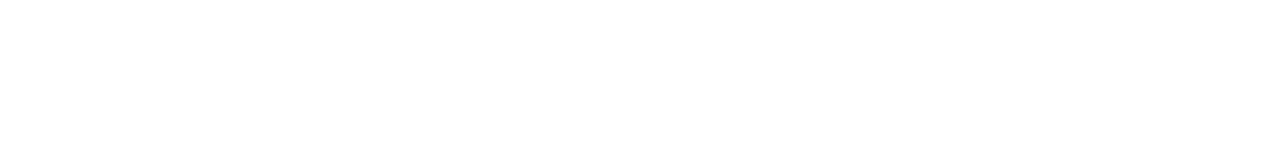
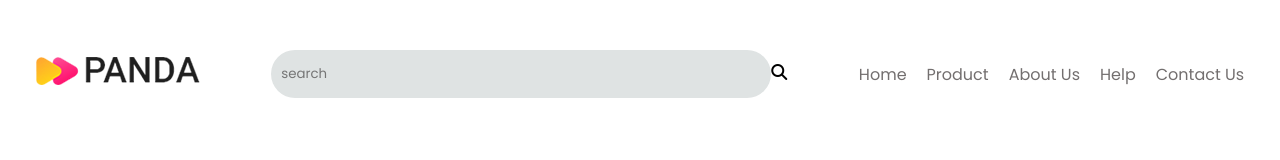
Before and after one commit to ASIFFORIZY/Ecommerce-landing-page-html-css, a plain HTML site: page index.html in a window 1280 px wide. Drawn offline with Linux system fonts and the light colour scheme.

Commit message:
navbar section

```diff
--- a/index.html
+++ b/index.html
@@ -1,11 +1,41 @@
 <!DOCTYPE html>
 <html lang="en">
-<head>
-    <meta charset="UTF-8">
-    <meta name="viewport" content="width=device-width, initial-scale=1.0">
+  <head>
+    <meta charset="UTF-8" />
+    <meta name="viewport" content="width=device-width, initial-scale=1.0" />
     <title>Panda shop</title>
-</head>
-<body>
+    <link rel="preconnect" href="https://fonts.googleapis.com" />
+    <link rel="preconnect" href="https://fonts.gstatic.com" crossorigin />
+    <link rel="preconnect" href="https://fonts.googleapis.com" />
+    <link rel="preconnect" href="https://fonts.gstatic.com" crossorigin />
+    <link
+      href="https://fonts.googleapis.com/css2?family=Poppins:ital,wght@0,100;0,200;0,300;0,400;0,500;0,600;0,700;0,800;0,900;1,100;1,200;1,300;1,400;1,500;1,600;1,700;1,800;1,900&display=swap"
+      rel="stylesheet"
+    />
+    <link rel="stylesheet" href="https://cdnjs.cloudflare.com/ajax/libs/font-awesome/6.7.2/css/all.min.css" integrity="sha512-Evv84Mr4kqVGRNSgIGL/F/aIDqQb7xQ2vcrdIwxfjThSH8CSR7PBEakCr51Ck+w+/U6swU2Im1vVX0SVk9ABhg==" crossorigin="anonymous" referrerpolicy="no-referrer" />
+    <link rel="shortcut icon" href="images/fi.png" type="image/x-icon">
+    <link rel="stylesheet" href="style.css" />
+  </head>
+  <body>
 
-</body>
+    <header>
+                  <!-- navbar section -->
+      <nav class="navbar" >
+        <!-- logo section-->
+        <div class="logo"><img src="images/logo.png" alt="" /></div>
+        <!-- search section -->
+        <div class="search-section"><input class="search" type="text" name="" id="" placeholder="search"><i class="fa-solid fa-magnifying-glass"></i></div>
+        <!-- bar section -->
+        <div class="bar"><ul>
+            <li><a href="">Home</a></li>
+            <li><a href="">Product</a></li>
+            <li><a href="">About Us</a></li>
+            <li><a href="">Help</a></li>
+            <li><a href="">Contact Us</a></li>
+        </ul></div>
+      </nav>
+    </header>
+    <main></main>
+    <footer></footer>
+  </body>
 </html>
--- /dev/null
+++ b/style.css
@@ -0,0 +1,38 @@
+*{
+
+    margin: 0%;
+    padding: 0%;
+    box-sizing: border-box;
+    font-family: poppins;
+}
+
+.navbar{
+    display: flex;
+    margin-top: 50px;
+    align-items: center;
+    justify-content:space-around;
+    /* background-color: aquamarine; */
+}
+
+
+ul{
+    list-style: none;
+    display: flex;
+    gap: 20px;
+}
+
+ul li a{
+    text-decoration:none;
+    color: rgb(115, 111, 111);
+}
+
+
+
+.search{
+    padding-left: 10px;
+    height: 48px;
+    width: 500px;
+    border-radius: 66px;
+    border-style: none;
+    background-color: rgb(223, 227, 227);
+}
```
Also changed, not shown: images/bags/bag-2.png (added), images/banner-images/headphone.png (added), images/banner-images/tv.png (added), images/banner-images/xbox.png (added), images/categories/bag.png (added), images/categories/shoes.png (added), images/categories/watch.png (added), images/fi.png (added), images/logo.png (added), images/shoes/shoe-1.png (added), images/shoes/shoe-2.png (added), images/shoes/shoe-3.png (added), 2 other files.
